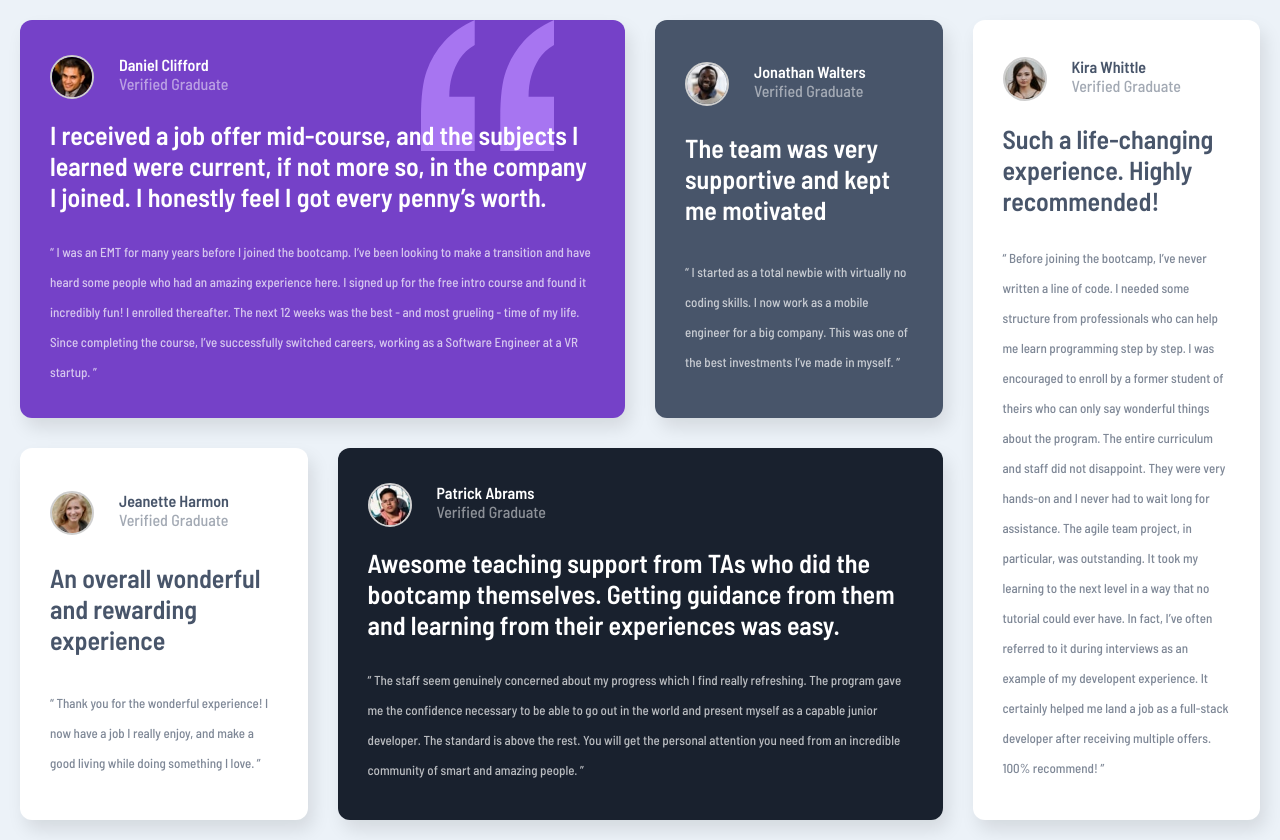
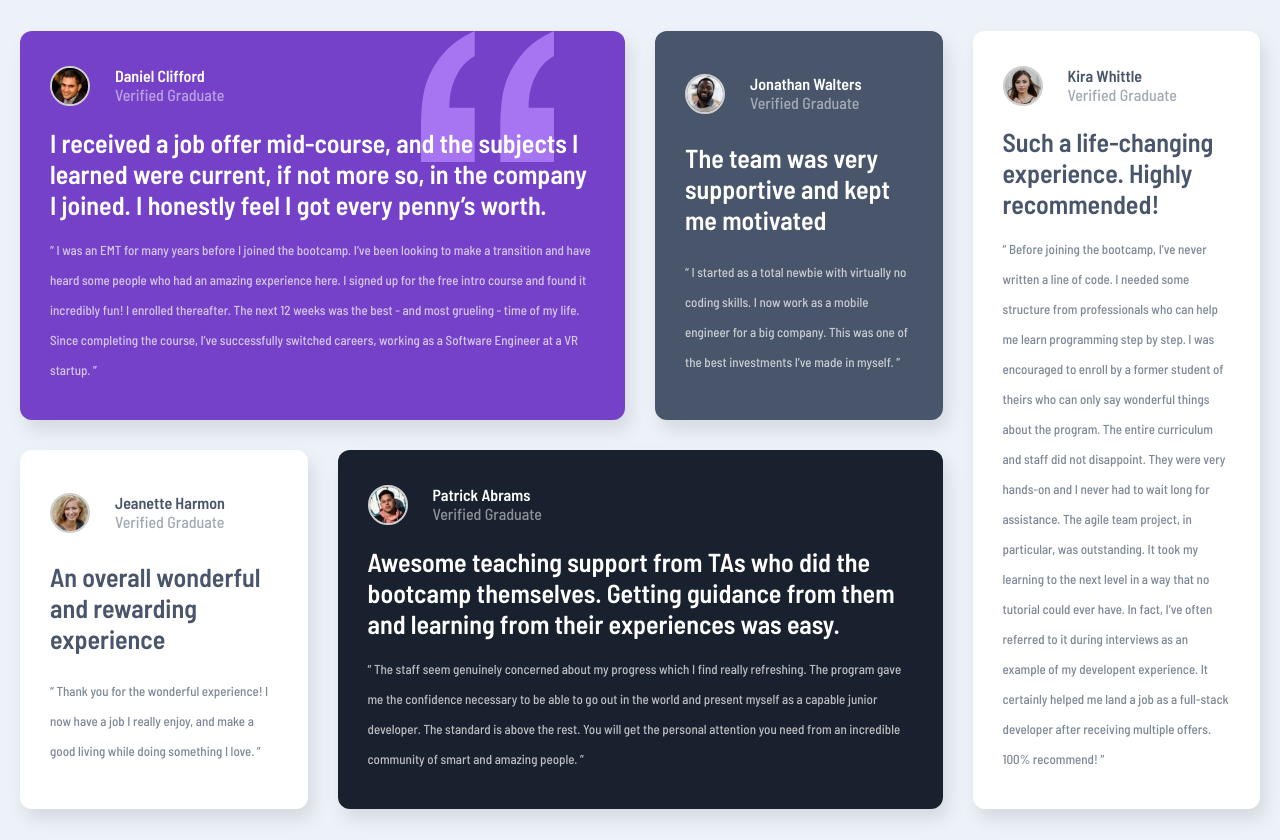
Before and after one commit to T4R0TARO/testimonialsGrid, a plain HTML site: page index.html in a window 1280 px wide. Drawn offline with Linux system fonts and the light colour scheme; a script that the page names is missing.

Commit message:
update README clean up and comment

```diff
--- a/css/styles.css
+++ b/css/styles.css
@@ -13,18 +13,12 @@ Custom Variables 🎨
 /*====================
  Base Styles 🏠
  ====================== */
-html {
-    box-sizing: border-box;
-  }
 
-  * {
-    margin: 0px;
-    padding: 0px;
-  }
-
-  h1, h2, h3, h4 {
-    margin-top: 0;
-  }
+*, *::before, *::after {
+  box-sizing: border-box;
+  margin: 0;
+  padding: 0;
+}
 
 body {
     color: var(--white);
@@ -33,7 +27,10 @@ body {
     font-weight: 500;
     padding: 20px;
     background-color: var(--greyblue);
+}
 
+h1, h2, h3, h4 {
+  margin-top: 0;
 }
 
 /*======================
@@ -108,37 +105,36 @@ body {
   margin-bottom: 20px;
 }
 
-  /* Verified Text */
+/* Verified Text */
   .item span {
     opacity: 50%;
   }
-
+/* Bold Text */
   .item h1 {
-    margin-bottom: 25px;
+    margin-bottom: 15px;
   }
 
-  /* Paragraph Text */
+/* Paragraph Text */
   .item .testimonial {
     line-height: 30px;
     opacity: 70%;
   }
+
 /* User Name Text */
   .item .userName {
     font-weight: 600;
   }
 
-
-
   /*===============================
   Desktop Styles Grid Container 🖥💻
   =================================*/
-  @media screen and (min-width: 805px){
+  @media screen and (min-width: 1100px){
     .gridWrapper {
       display: grid;
       height: 100vh;
       grid-template-columns: repeat(4, 1fr);
       grid-auto-rows: minmax(300px, auto);
-      min-width: 1110px;
+      max-width: 1446px;
     }
     .item1 {
       grid-column: span 2;
--- a/index.html
+++ b/index.html
@@ -3,19 +3,18 @@
 <head>
   <meta charset="UTF-8">
   <meta name="viewport" content="width=device-width, initial-scale=1.0"> <!-- displays site properly based on user's device -->
-
   <link rel="icon" type="image/png" sizes="32x32" href="./images/favicon-32x32.png">
   <link rel="preconnect" href="https://fonts.googleapis.com">
   <link rel="preconnect" href="https://fonts.gstatic.com" crossorigin>
   <link href="https://fonts.googleapis.com/css2?family=Barlow+Semi+Condensed:wght@500;600&display=swap" rel="stylesheet">
   <link rel="stylesheet" href="css/styles.css">
-  <title>Frontend Mentor | [Challenge Name Here]</title>
+  <title>Frontend Mentor | [Testimonial Grid ]</title>
+</head>
 
-
-</head>
 <body>
+<!-- Grid Wrapper -->
   <div class="gridWrapper">
-
+<!--Daniel Card  -->
     <div class="item1 item">
       <div class="iconContainer">
         <img class="userIcon" src="./images/image-daniel.jpg">
@@ -27,7 +26,7 @@
       <h1>I received a job offer mid-course, and the subjects I learned were current, if not more so, in the company I joined. I honestly feel I got every penny’s worth.</h1>
       <p class="testimonial">“ I was an EMT for many years before I joined the bootcamp. I’ve been looking to make a transition and have heard some people who had an amazing experience here. I signed up for the free intro course and found it incredibly fun! I enrolled thereafter. The next 12 weeks was the best - and most grueling - time of my life. Since completing the course, I’ve successfully switched careers, working as a Software Engineer at a VR startup. ” </p>
     </div>
-
+<!--Jonathan Card-->
     <div class="item2 item">
         <div class="iconContainer">
           <img class="userIcon" src="./images/image-jonathan.jpg">
@@ -39,7 +38,7 @@
         <h1>The team was very supportive and kept me motivated</h1>
         <p class="testimonial">“ I started as a total newbie with virtually no coding skills. I now work as a mobile engineer for a big company. This was one of the best investments I’ve made in myself. ”</p>
     </div>
-
+<!--Kira Card-->
     <div class="item3 item">
       <div class="iconContainer">
         <img class="userIcon" src="./images/image-kira.jpg">
@@ -49,11 +48,11 @@
       </div>
       </div>
       <h1>Such a life-changing experience. Highly recommended!</h1>
-        <p class="testimonial">“ Before joining the bootcamp, I’ve never written a line of code. I needed some structure from
+      <p class="testimonial">“ Before joining the bootcamp, I’ve never written a line of code. I needed some structure from
   professionals who can help me learn programming step by step. I was encouraged to enroll by a former
   student of theirs who can only say wonderful things about the program. The entire curriculum and staff did not disappoint. They were very hands-on and I never had to wait long for assistance. The agile team project, in particular, was outstanding. It took my learning to the next level in a way that no tutorial could ever have. In fact, I’ve often referred to it during interviews as an example of my developent experience. It certainly helped me land a job as a full-stack developer after receiving multiple offers. 100% recommend! ”</p>
     </div>
-
+<!--Jeanette Card  -->
     <div class="item4 item">
       <div class="iconContainer">
         <img class="userIcon" src="./images/image-jeanette.jpg">
@@ -65,7 +64,7 @@
       <h1>An overall wonderful and rewarding experience </h1>
       <p class="testimonial">“ Thank you for the wonderful experience! I now have a job I really enjoy, and make a good living while doing something I love. ”</p>
     </div>
-
+<!--Patrick Card-->
      <div class="item5 item">
       <div class="iconContainer">
         <img class="userIcon" src="./images/image-patrick.jpg">
@@ -77,11 +76,10 @@
       <h1>Awesome teaching support from TAs who did the bootcamp themselves. Getting guidance from them and learning from their experiences was easy.</h1>
       <p class="testimonial">“ The staff seem genuinely concerned about my progress which I find really refreshing. The program gave me the confidence necessary to be able to go out in the world and present myself as a capable junior developer. The standard is above the rest. You will get the personal attention you need from an incredible community of smart and amazing people. ”</p>
     </div>
-
   </div>
   <!-- <div class="attribution">
     Challenge by <a href="https://www.frontendmentor.io?ref=challenge" target="_blank">Frontend Mentor</a>.
-    Coded by <a href="#">Your Name Here</a>.
+    Coded by <a href="#">Joshua Manansala</a>.
   </div> -->
   <script src="js/script.js"></script>
 </body>
```
Also changed, not shown: 1 other file.
